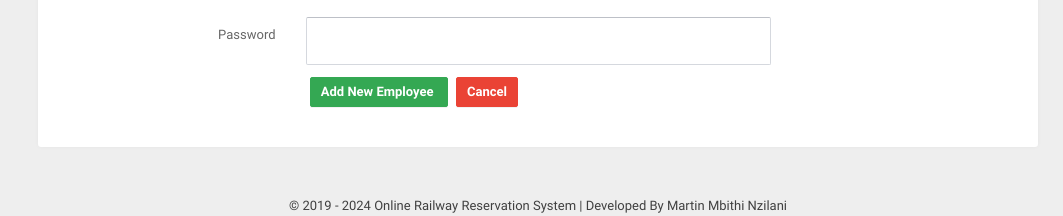
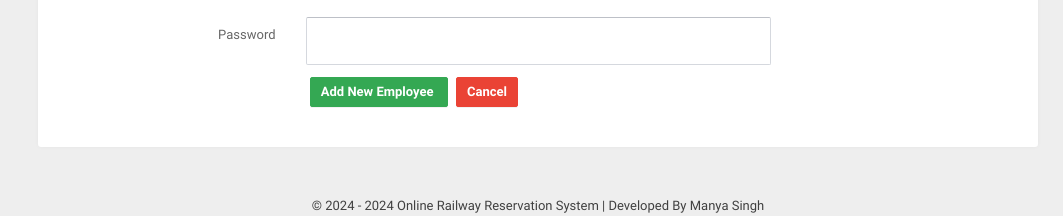
Before and after one commit to Manya-Singh/Railway, a PHP site: page /admin/admin-add-employee.php in a window 1280 px wide. Shown: the part 863-1079 px from the top of the page, without its empty margins (217-1280 px from the left). Run offline with PHP 8.4, Linux system fonts and the light colour scheme; a user stored in the database is signed in; data comes from the database, SQL or seed files in the repository; some libraries are stand-ins or nearby versions; some web fonts are replaced.

Commit message:
Update footer.php

```diff
--- a/admin/assets/inc/footer.php
+++ b/admin/assets/inc/footer.php
@@ -1,4 +1,4 @@
 <div class="splash-footer">
-    &copy; 2019 - <?php echo date ('Y');?>
-    Online Railway Reservation System | Developed By Martin Mbithi Nzilani
+    &copy; 2024 - <?php echo date ('Y');?>
+    Online Railway Reservation System | Developed By Manya Singh
 </div>
```
